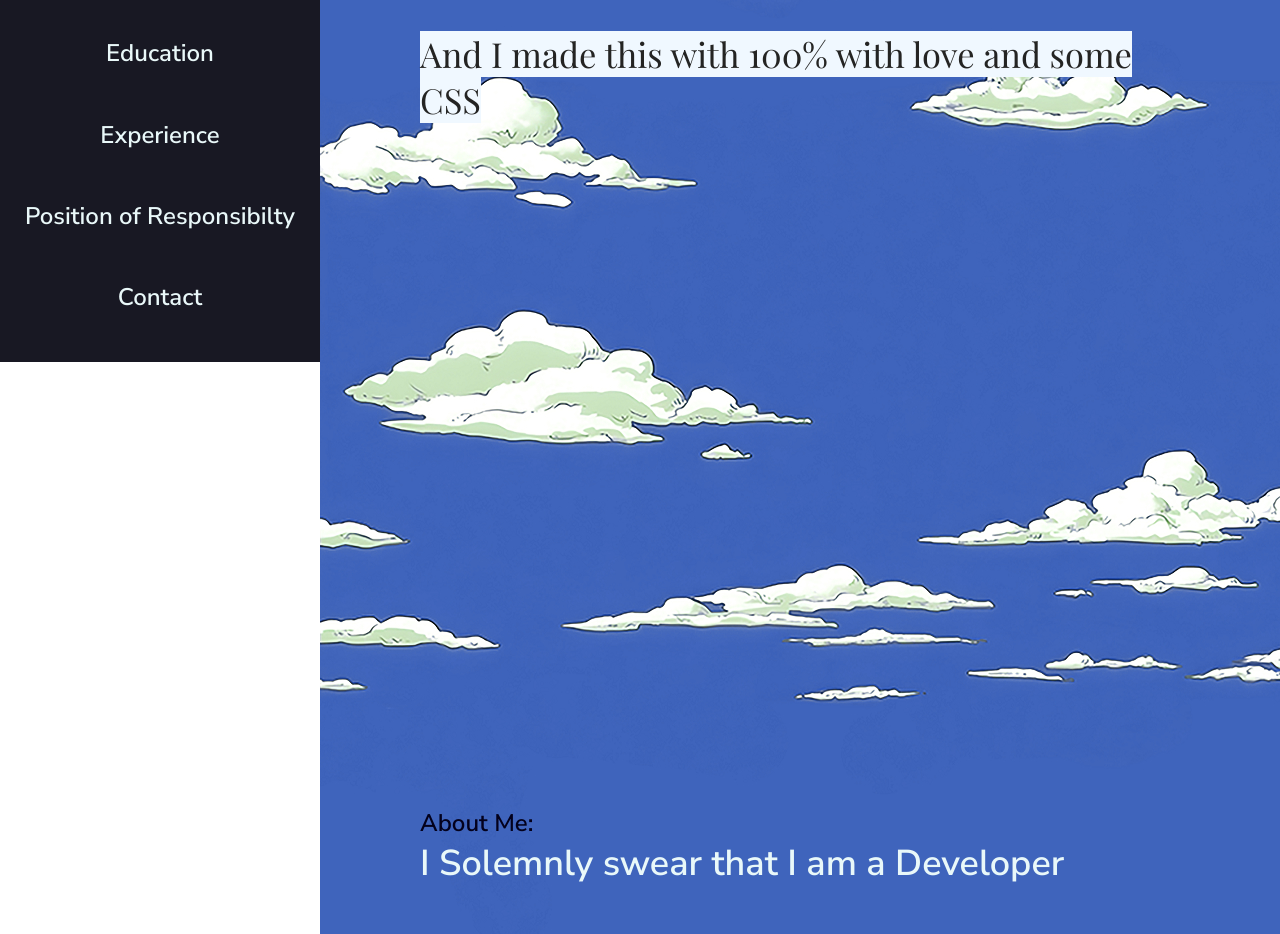
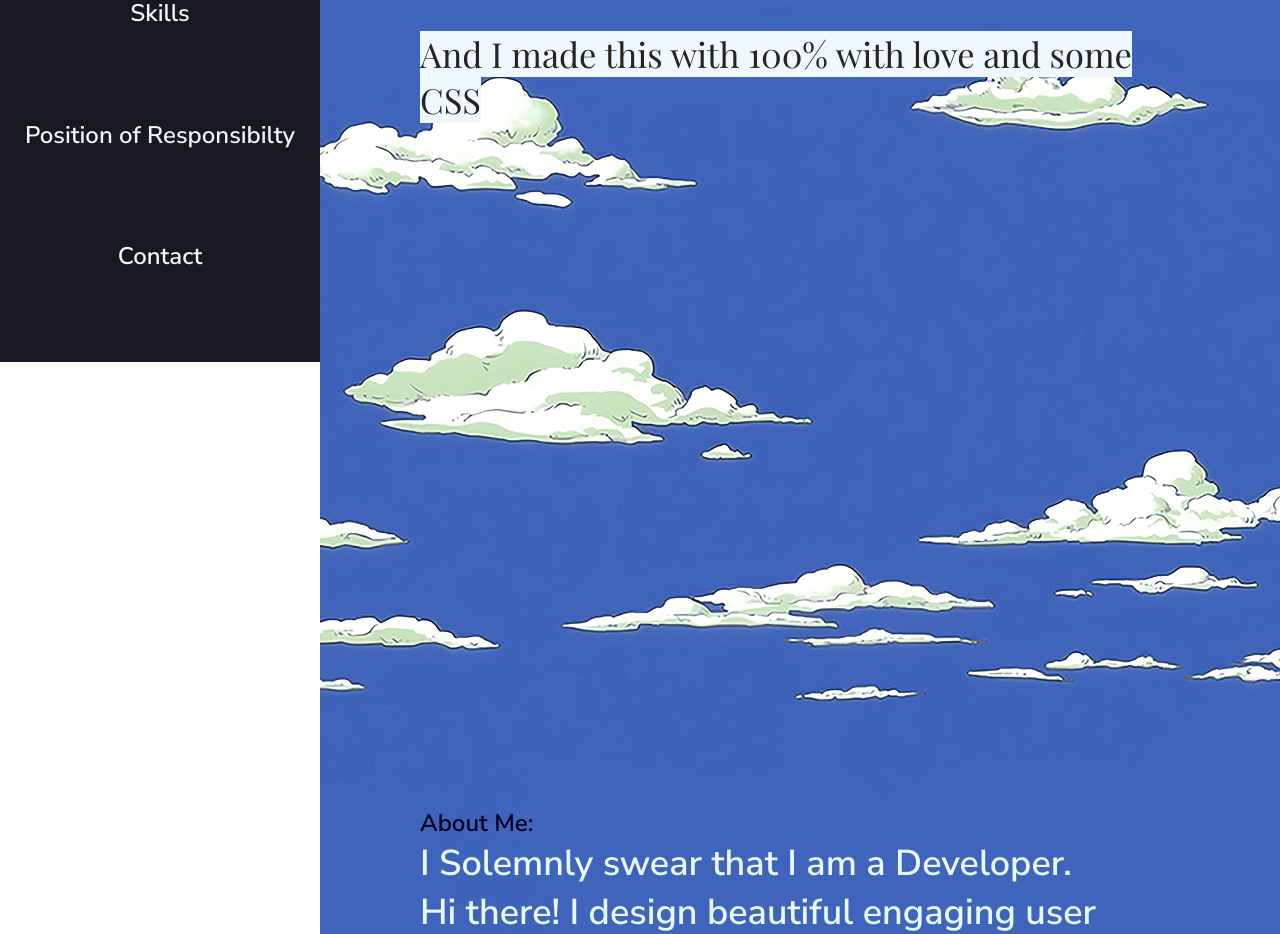
Before and after one commit to mukundsutar/mukund, a plain HTML site: page index.html in a window 1280 px wide. Shown: the part 438-1372 px from the top of the page. Drawn offline with nearby package versions, Linux system fonts and the light colour scheme; a web font is replaced by a local one.

Commit message:
About Section information update

```diff
--- a/index.html
+++ b/index.html
@@ -32,9 +32,9 @@
 
             <div class="buttons" id="skills"><a href="#skill">Skills</a> </div>
 
-            <div class="buttons"><a href="#edu">Education</a></div>
+            <!-- <div class="buttons"><a href="#edu">Education</a></div> -->
 
-            <div class="buttons"><a href="#exp">Experience</a></div>
+            <!-- <div class="buttons"><a href="#exp">Experience</a></div> -->
 
             <div class="buttons"><a href="#res">Position of
                     Responsibilty</a></div>
@@ -51,7 +51,11 @@
                 <p><span>And I made this with 100% with love and some CSS</span></p>
             </div>
 
-            <div class="desc" id="about_me">About Me:<br><right-desc>I Solemnly swear that I am a Developer</right-desc>
+            <div class="desc" id="about_me">About Me:<br><right-desc>I Solemnly swear that I am a Developer. <br>Hi there! I design beautiful engaging user experiences and intuitive user interface for the web. I pride myself on reliable communication and being an easy to work with friendly guy.
+
+                Ambitious and hard-working student about to receive a B.E. in Computer Engineering from Pune University. Aiming to become a full-stack web developer. I am seeking new opportunities to develop a career in web development.
+
+                In my spare time I play video games, watch football, movies and series.</right-desc>
             </div>
 
             <div class="desc" id="skill">Skills:<br><right-desc>Java, Python, C, C++, HTML, CSS, JavaScript,
```
